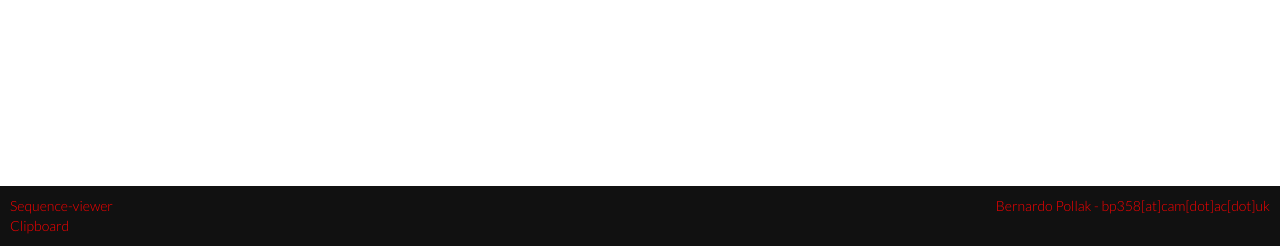
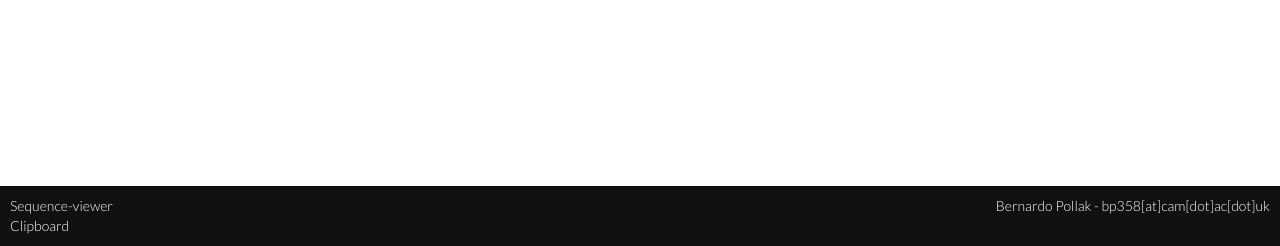
Before and after one commit to bpollakw/recode2s, a Flask app: page / in a window 1280 px wide. Shown: the part 554-800 px from the top of the page. Run offline with Flask 2, Linux system fonts and the light colour scheme.

Commit message:
last changes

```diff
--- a/static/css/master.css
+++ b/static/css/master.css
@@ -171,11 +171,11 @@ a {
 }
 
 .footer a{
-	color: red;
+	color: white;
 }
 
 .footer a:hover{
-	color: white;
+	color: red;
 }
 
 .footer-text {
--- a/templates/footer.html
+++ b/templates/footer.html
@@ -2,5 +2,5 @@
 	<p class="footer-text left" style="text-align: left;">
 		<a href="https://github.com/calipho-sib/sequence-viewer">Sequence-viewer</a><br />
 		<a href="https://clipboardjs.com">Clipboard</a></p>
-	<p class="footer-text right" style="text-align: right;"><a href="mailto:bp358@cam.ac.uk?Subject=Recode2s" >Bernardo Pollak - bp358[at]cam[dot]ac[dot]uk</a></p>
+	<p class="footer-text right" style="text-align: right"><a href="mailto:bp358@cam.ac.uk?Subject=Recode2s" >Bernardo Pollak - bp358[at]cam[dot]ac[dot]uk</a></p>
 </div>
```
